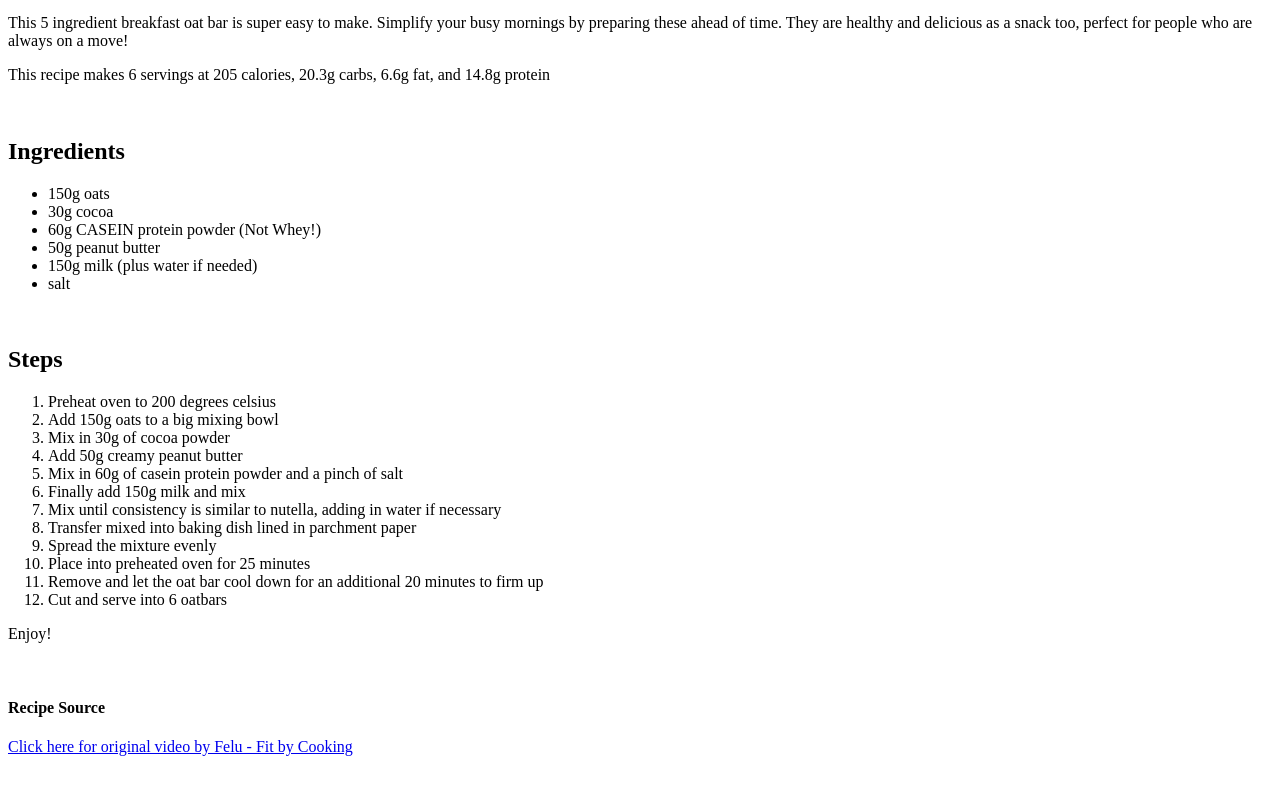
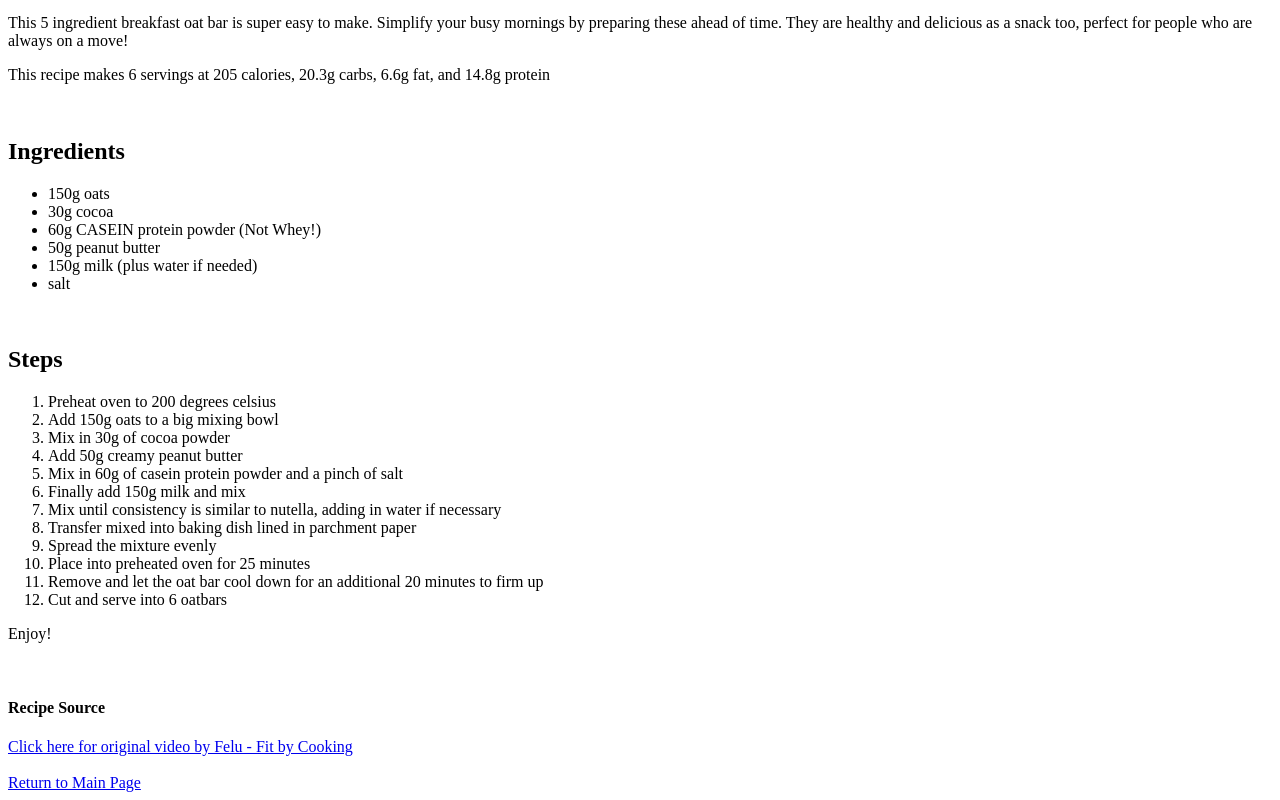
Before and after one commit to Lee-Git22/odin-recipes, a plain HTML site: page recipes/Breakfast Oat Bars.html in a window 1280 px wide. Shown: the part 857-1657 px from the top of the page. Before the commit the page ends 1621 px from the top, so only its background shows below. Drawn offline with Linux system fonts and the light colour scheme.

Commit message:
Add link to return to main page for all recipes

```diff
--- a/recipes/Breakfast Oat Bars.html
+++ b/recipes/Breakfast Oat Bars.html
@@ -44,5 +44,11 @@
 
         <h4>Recipe Source</h4>
             <a href="https://www.youtube.com/watch?v=-VRsAiJ0hG0">Click here for original video by Felu - Fit by Cooking</a></li>
+
+        <br>
+
+        <br>
+        <a href="../index.html">Return to Main Page</a>
+
     </body>
 </html>
```
Also changed, not shown: recipes/Apple Crisp.html (+4 -0 lines), recipes/Protein Cheesecake.html (+4 -0 lines).
